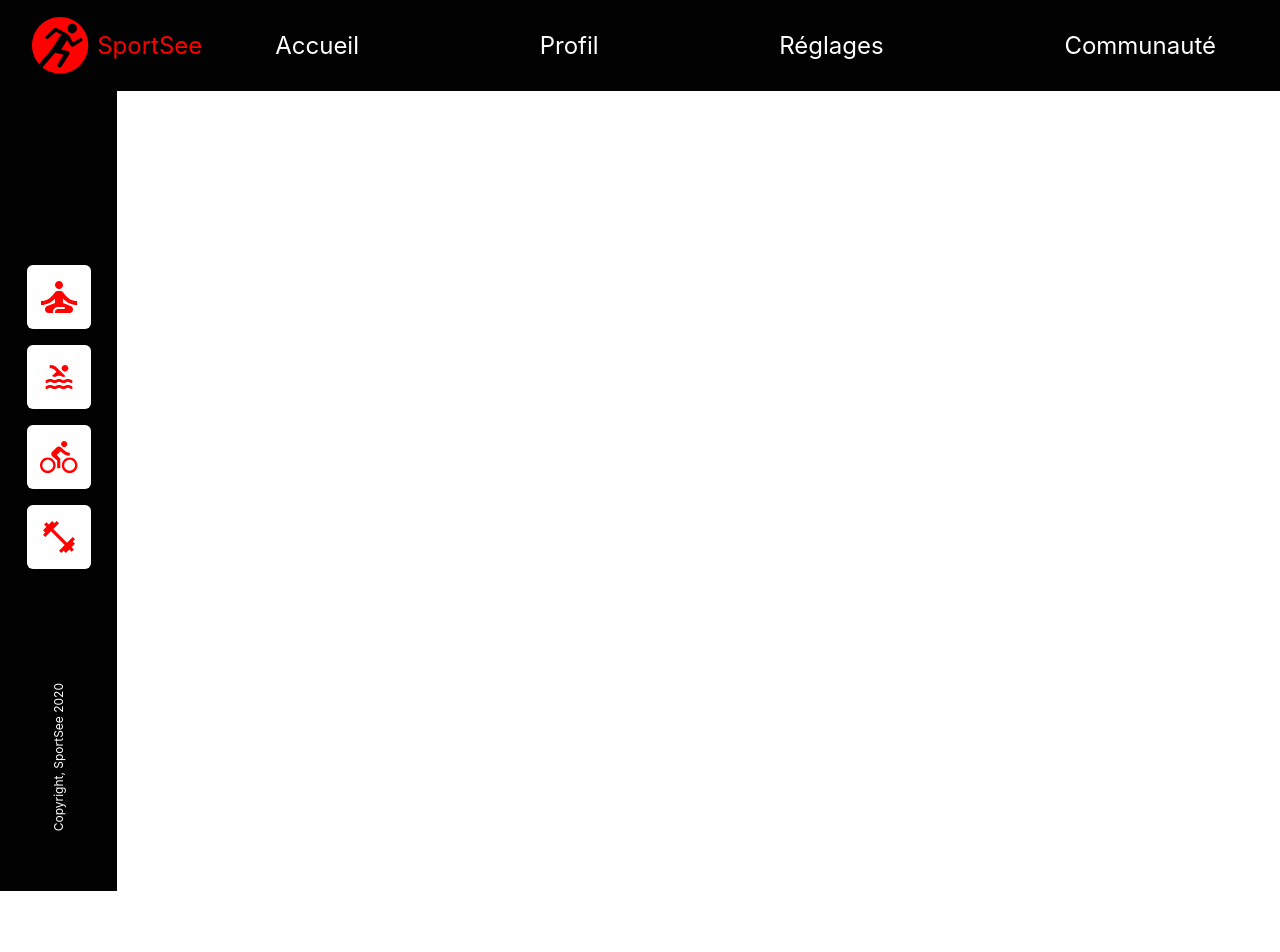
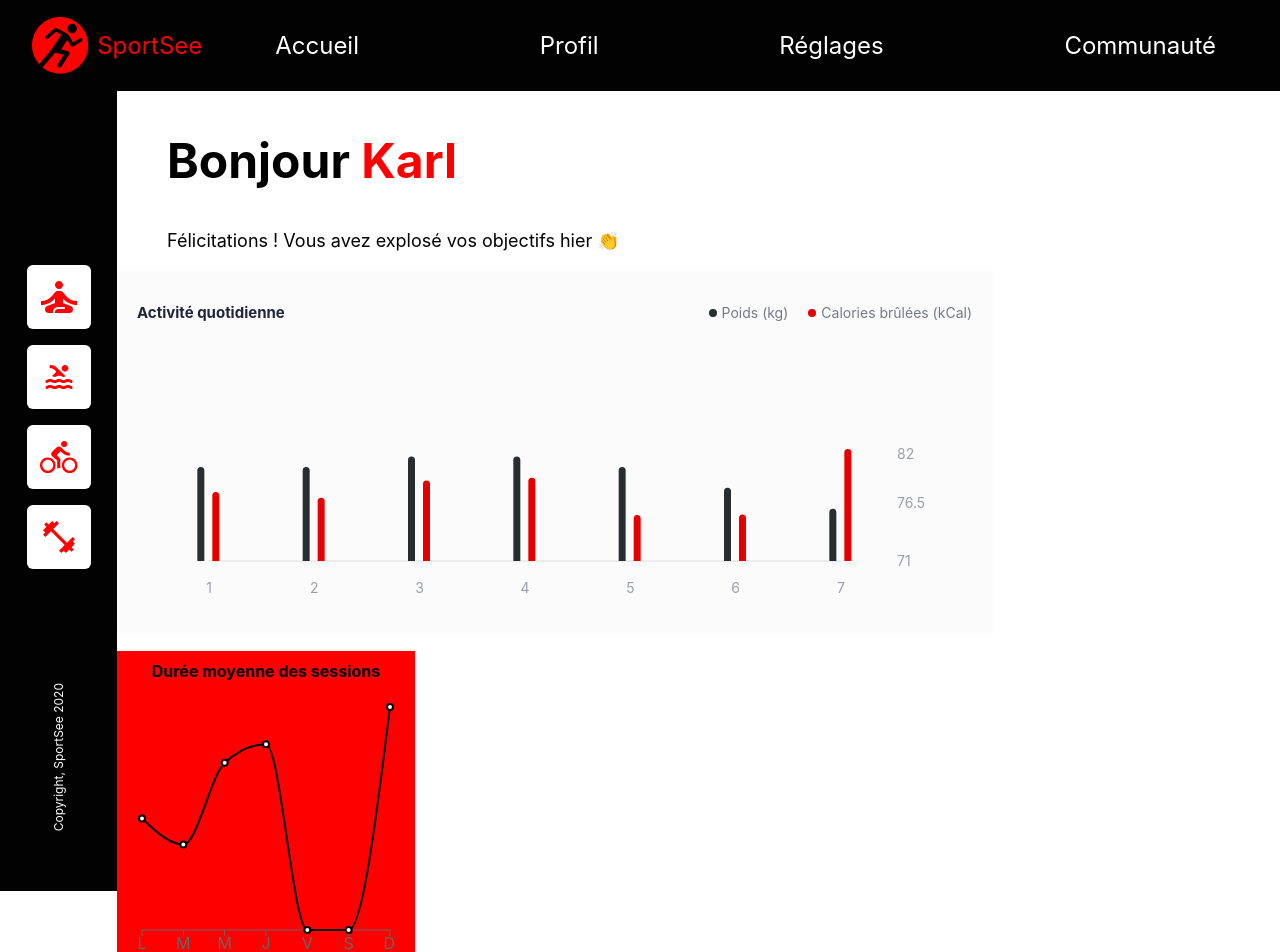
Before and after one commit to ElvisGalvez/SportSee, a React (Create React App) app: page / in a window 1280 px wide. Shown: the top 952 px of the page. Before the commit the page ends 891 px from the top, so only its background shows below. Built offline with nearby package versions, Linux system fonts and the light colour scheme.

Commit message:
AverageSessionsChart in progress

```diff
--- a/public/index.html
+++ b/public/index.html
@@ -2,12 +2,14 @@
 <html lang="en">
   <head>
     <meta charset="utf-8" />
+    <link href="https://fonts.googleapis.com/css2?family=Roboto:wght@400;700&display=swap" rel="stylesheet">
     <link rel="icon" href="%PUBLIC_URL%/favicon.ico" />
     <meta name="viewport" content="width=device-width, initial-scale=1" />
     <meta name="theme-color" content="#000000" />
     <meta
       name="description"
       content="Web site created using create-react-app"
+
     />
     <link rel="apple-touch-icon" href="%PUBLIC_URL%/logo192.png" />
     <!--
--- /dev/null
+++ b/src/components/Charts/AverageSessionsChart/AverageSessionsChart.css
@@ -0,0 +1,11 @@
+.average-sessions-chart-container {
+    width: 258px;
+    height: 263px;
+    background-color: #FF0000;
+    box-shadow: 0px 2px 4px 0px #00000005;
+    padding: 20px;
+    display: flex;
+    justify-content: center;
+    align-items: center;
+    flex-direction: column;
+}
--- /dev/null
+++ b/src/components/Charts/AverageSessionsChart/index.jsx
@@ -0,0 +1,31 @@
+import React from 'react';
+import { LineChart, Line, XAxis, Tooltip } from 'recharts';
+import './AverageSessionsChart.css';
+
+const AverageSessionsChart = ({ data }) => {
+    console.log("AverageSessionsChart est rendu");
+    console.log("Données reçues:", data);
+
+    const tickFormatter = (value) => {
+        console.log("Formatage de la valeur pour l'axe X:", value);
+        return ['L', 'M', 'M', 'J', 'V', 'S', 'D'][value - 1];
+    };
+
+    return (
+        <div className="average-sessions-chart-container">
+             <h4>Durée moyenne des sessions</h4>
+            <LineChart
+    width={258}
+    height={263}
+    data={data}
+    margin={{ top: 5, right: 5, bottom: 5, left: 5 }}
+>
+                <XAxis dataKey="day" tickFormatter={tickFormatter} />
+                <Tooltip />
+                <Line type="monotone" dataKey="sessionLength" stroke="#000000" strokeWidth={2} />
+            </LineChart>
+        </div>
+    );
+}
+
+export default AverageSessionsChart;
--- /dev/null
+++ b/src/components/Charts/DailyActivityChart/DailyActivityChart.css
@@ -0,0 +1,67 @@
+.daily-activity-chart-container {
+  width: 835px;
+  height: 320px;
+  background-color: #FBFBFB;
+  box-shadow: 0px 2px 4px 0px #00000005;
+  padding: 20px;
+  display: flex;
+  flex-direction: column;
+  justify-content: space-between;
+  align-items: center;
+  margin: 20px 0;
+}
+
+.daily-activity-header {
+  display: flex;
+  justify-content: space-between;
+  width: 100%;
+  align-items: center;
+  margin-bottom: 10px;
+}
+
+.custom-legend {
+  display: flex;
+  align-items: center;
+  justify-content: flex-end;
+}
+
+.legend-item {
+  display: flex;
+  align-items: center;
+  margin-left: 20px;
+}
+
+.legend-dot {
+  width: 8px;
+  height: 8px;
+  border-radius: 50%;
+  margin-right: 5px;
+}
+
+.legend-label {
+  font-size: 14px;
+  color: #74798C;
+}
+
+.cartesian-grid {
+  stroke-dasharray: 3 3;
+  stroke: #DEDEDE;
+}
+
+.bar-kg {
+  fill: #282D30;
+}
+
+.bar-cal {
+  fill: #E60000;
+}
+
+.x-axis .recharts-text, .y-axis .recharts-text {
+  font-size: 14px;
+  fill: #9B9EAC;
+}
+
+.daily-activity-title {
+  color: #20253A;
+  font-size: 15px;
+}
--- /dev/null
+++ b/src/components/Charts/DailyActivityChart/index.jsx
@@ -0,0 +1,68 @@
+import React from 'react';
+import { BarChart, Bar, XAxis, YAxis, Tooltip } from 'recharts';
+import './DailyActivityChart.css';
+
+const CustomLegend = () => {
+  return (
+    <div className="custom-legend">
+      <div className="legend-item">
+        <div className="legend-dot" style={{ backgroundColor: '#282D30' }}></div>
+        <span className="legend-label">Poids (kg)</span>
+      </div>
+      <div className="legend-item">
+        <div className="legend-dot" style={{ backgroundColor: '#E60000' }}></div>
+        <span className="legend-label">Calories brûlées (kCal)</span>
+      </div>
+    </div>
+  );
+};
+
+const DailyActivityChart = ({ data }) => {
+  const minKg = Math.min(...data.map(item => item.kilogram)) - 5;
+  const maxKg = Math.max(...data.map(item => item.kilogram)) + 1;
+  const middleKg = (minKg + maxKg) / 2;
+
+  return (
+    <div className="daily-activity-chart-container">
+      <div className="daily-activity-header">
+      <h2 className="daily-activity-title">Activité quotidienne</h2>
+        <CustomLegend />
+      </div>
+      <BarChart
+        className="daily-activity-bar-chart"
+        width={752}
+        height={165}
+        data={data}
+        barSize={7}
+        barGap={8}
+        margin={{ top: 0, right: 30, bottom: 20, left: 30 }}
+      >
+        <XAxis
+          className="x-axis"
+          dataKey="day"
+          tickFormatter={(value) => new Date(value).getDate()}
+          tickMargin={16}
+          tickLine={false}
+          stroke="#DEDEDE"
+          scale="point"
+        />
+        <YAxis
+          className="y-axis"
+          yAxisId="kg"
+          domain={[minKg, maxKg]}
+          ticks={[minKg, middleKg, maxKg]}
+          orientation="right"
+          tickMargin={50}
+          axisLine={false}
+          tickLine={false}
+        />
+        <YAxis className="y-axis-right" yAxisId="cal" orientation="right" hide={true} />
+        <Tooltip />
+        <Bar className="bar-kg" yAxisId="kg" dataKey="kilogram" radius={[4, 4, 0, 0]} />
+        <Bar className="bar-cal" yAxisId="cal" dataKey="calories" radius={[4, 4, 0, 0]} />
+      </BarChart>
+    </div>
+  );
+}
+
+export default DailyActivityChart;
--- a/src/index.css
+++ b/src/index.css
@@ -1,10 +1,12 @@
 body {
   margin: 0;
-  font-family: -apple-system, BlinkMacSystemFont, 'Segoe UI', 'Roboto', 'Oxygen',
+  font-family: -apple-system, BlinkMacSystemFont, 'Roboto', 'Segoe UI', 'Roboto', 'Oxygen',
     'Ubuntu', 'Cantarell', 'Fira Sans', 'Droid Sans', 'Helvetica Neue',
     sans-serif;
   -webkit-font-smoothing: antialiased;
   -moz-osx-font-smoothing: grayscale;
+  min-width: 1024px;
+  min-height: 780px;
 }
 
 code {
--- /dev/null
+++ b/src/pages/Home/Home.css
@@ -0,0 +1,25 @@
+.app-container {
+    display: flex;
+    flex-direction: column;
+}
+
+.main-content {
+    display: flex;
+    align-items: flex-start;
+}
+
+.user-greeting {
+    padding-left: 50px;
+}
+
+.greeting {
+    font-size: 48px;
+}
+
+.user-name {
+    color: red;
+}
+
+.congratulations {
+    font-size: 18px;
+}
--- a/src/pages/Home/index.jsx
+++ b/src/pages/Home/index.jsx
@@ -1,14 +1,51 @@
-import React from 'react';
+import React, { useState, useEffect } from 'react';
 import Header from '../../components/Header';
 import VerticalNav from '../../components/VerticalNav';
+import { getUserDataById, getUserActivityByUserId, getAverageSessionsByUserId } from '../../services/api';
+import './Home.css';
+import DailyActivityChart from '../../components/Charts/DailyActivityChart';
+import AverageSessionsChart from '../../components/Charts/AverageSessionsChart';
+
 
 function Home() {
+  const [userData, setUserData] = useState(null);
+  const [userActivity, setUserActivity] = useState(null);
+  const [averageSessions, setAverageSessions] = useState(null);
+
+  useEffect(() => {
+    const fetchData = async () => {
+      const fetchedUserData = await getUserDataById(12);
+      const fetchedUserActivity = await getUserActivityByUserId(12);
+      const fetchedAverageSessions = await getAverageSessionsByUserId(12);
+
+      setUserData(fetchedUserData);
+      setUserActivity(fetchedUserActivity.sessions);
+      setAverageSessions(fetchedAverageSessions.sessions);
+  };
+
+    fetchData();
+}, []);
+
+
   return (
-    <div>
+    <div className="app-container">
       <Header />
-      <VerticalNav />
+      <div className="main-content">
+        <VerticalNav />
+        {userData && userActivity && averageSessions && (
+  <div>
+    <div className="user-greeting">
+      <h2 className="greeting">Bonjour <span className="user-name">{userData.userInfos.firstName}</span></h2>
+      <p className="congratulations">Félicitations ! Vous avez explosé vos objectifs hier 👏</p>
     </div>
-  );
-}
+    <DailyActivityChart data={userActivity} />
+    <AverageSessionsChart data={averageSessions} />
+  </div>
+)}
+
+
+      </div>
+    </div>
+)};
 
 export default Home;
--- a/src/services/api.js
+++ b/src/services/api.js
@@ -0,0 +1,15 @@
+import { USER_MAIN_DATA, USER_ACTIVITY, USER_AVERAGE_SESSIONS } from '../mocks/mockData';
+
+export const getUserDataById = (userId) => {
+    return USER_MAIN_DATA.find(data => data.id === userId);
+}
+
+export const getUserActivityByUserId = (userId) => {
+    return USER_ACTIVITY.find(data => data.userId === userId);
+}
+
+export const getAverageSessionsByUserId = (userId) => {
+    const result = USER_AVERAGE_SESSIONS.find(data => data.userId === userId);
+    console.log("Résultat pour getAverageSessionsByUserId:", result);
+    return result;
+}
```
